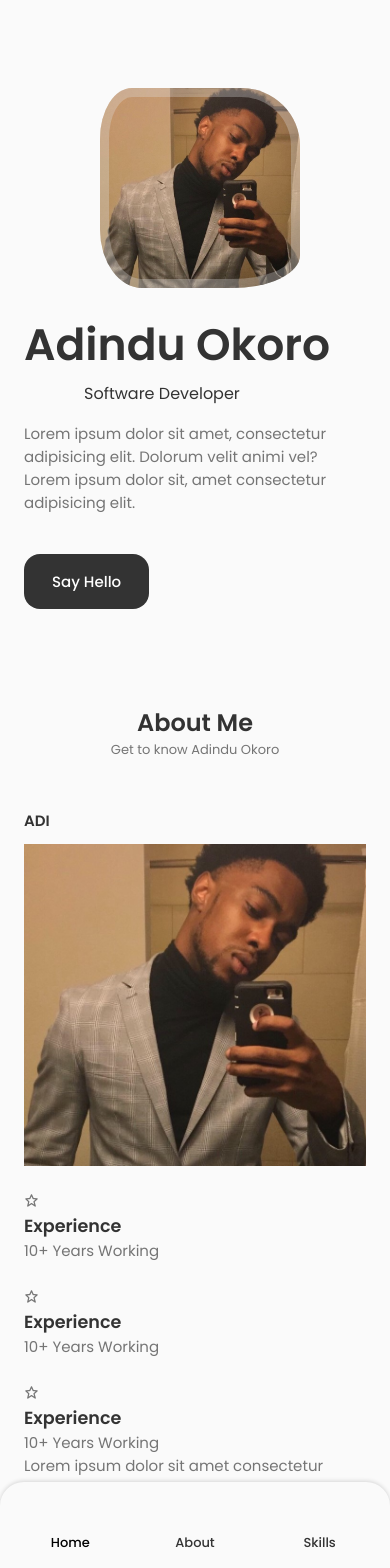
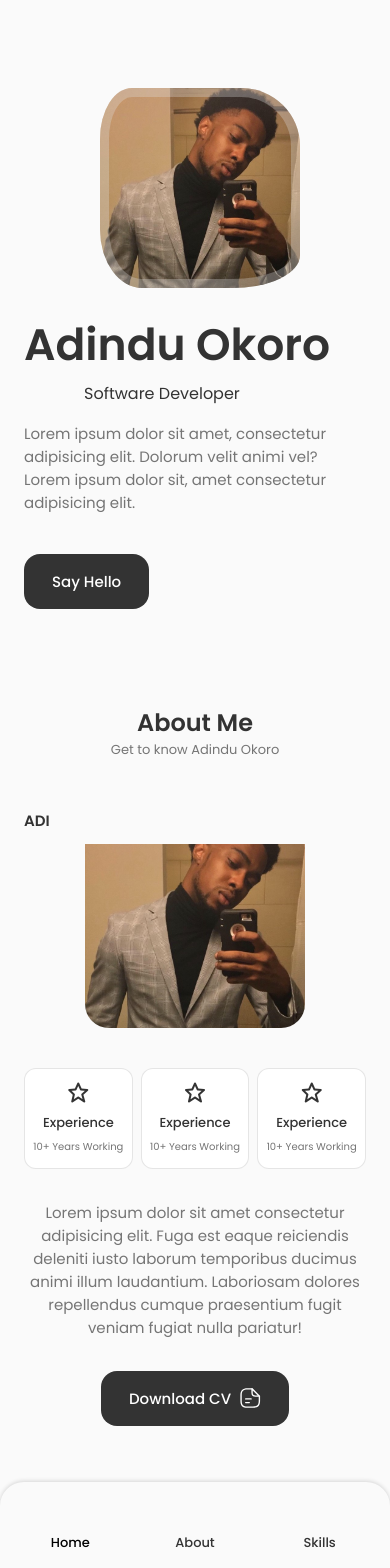
Before and after one commit to adinduokoro/Adi-Okoro, a React (Create React App) app: page / in a window 390 px wide. Shown: the top 1568 px of the page. After the commit the page ends 1538 px from the top, so only its background shows below. Built offline with nearby package versions, Linux system fonts and the light colour scheme; some icons are missing.

Commit message:
Skills
About section complete. Working on the skills section.

```diff
--- a/src/App.css
+++ b/src/App.css
@@ -188,8 +188,16 @@ img{
 
 /* FOR MEDIUM DEVICE */
 @media screen and (max-width: 768px) {
+  body {
+    margin: 0 0 var(--header-height) 0;
+  }
+
   .section{
     padding: 2rem 0 4rem;
+  }
+
+  .section__subtitle{
+    margin-bottom: var(--mb-3);
   }
 }
 
--- a/src/components/about/about.css
+++ b/src/components/about/about.css
@@ -0,0 +1,99 @@
+.about__container{
+  grid-template-columns: repeat(2, 1fr);
+  align-items: center;
+  column-gap: 4rem;
+}
+
+.about__img{
+  width: 350px;
+  border-radius: 1.5rem;
+  justify-self: center;
+}
+
+.about__info{
+  grid-template-columns: repeat(3, 140px);
+  margin-bottom: var(--mb-2);
+  gap: 0.5rem;
+}
+
+.about__box{
+  background-color: var(--container-color);
+  text-align: center;
+  border: 1px solid rgba(0, 0, 0, 0.1);
+  padding: 1rem 1.25rem;
+  border-radius: 0.75rem;
+}
+
+.about__icon{
+  font-size: 1.5rem;
+  margin-bottom: var(--mb-0-5);
+  color: var(--title-color);
+}
+
+.about__title{
+  font-weight: var(--font-medium);
+  font-size: var(--small-font-size);
+}
+
+.about__subtitle{
+  font-size: var(--tiny-font-size);
+}
+
+.about__description{
+  padding: 0 4rem 0 0;
+  margin-bottom: var(--mb-2-5);
+}
+
+/* BREAKPOINTS */
+
+/* FOR LARGE DEVICE */
+@media screen and (max-width: 992px) {
+  .about__container{
+    grid-template-columns: 1fr;
+    row-gap: 2.5rem;
+  }
+
+  .about__img{
+    width: 220px;
+  }
+
+  .about__box{
+    padding: 0.75rem 0.5rem;
+  }
+
+  .about__data{
+    text-align: center;
+  }
+
+  .about__info{
+    justify-content: center;
+  }
+
+  .about__description{
+    padding: 0 5rem;
+    margin-bottom: 2rem;
+  }
+}
+
+/* FOR MEDIUM DEVICE */
+@media screen and (max-width: 768px) {
+
+}
+
+/* FOR TABLET DEVICE */
+@media screen and (max-width: 576px) {
+  .about__info{
+    grid-template-columns: repeat(3, 1fr);
+  }
+
+  .about__description{
+    padding: 0;
+  }
+}
+
+/* FOR SMALL DEVICE */
+@media screen and (max-width: 350px) {
+  .about__info{
+    grid-template-columns: repeat(2, 1fr);
+  }
+}
```
Also changed, not shown: src/components/skills/Skills.jsx (added, +12 -0 lines), src/components/skills/skills.css (added).
